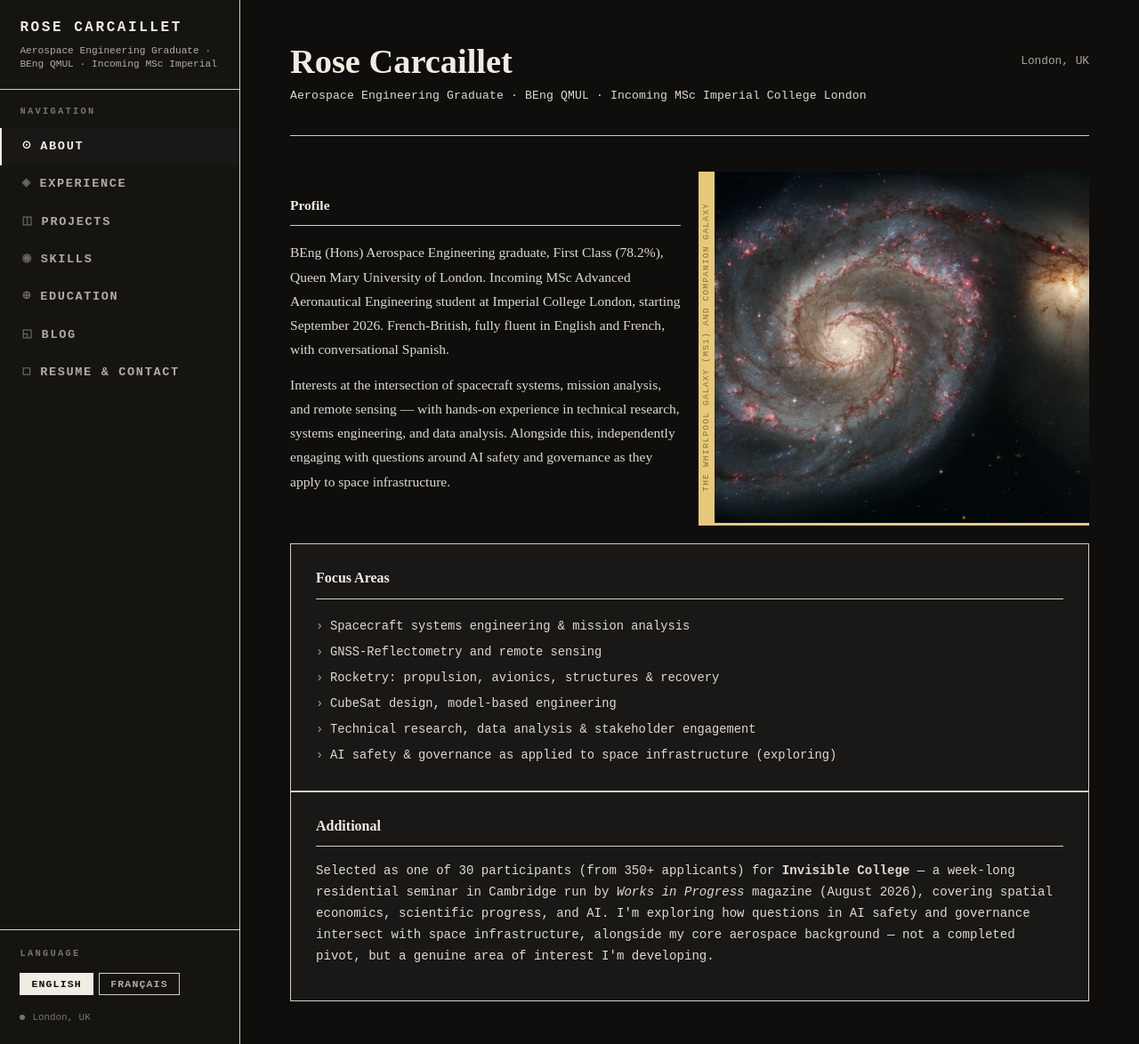
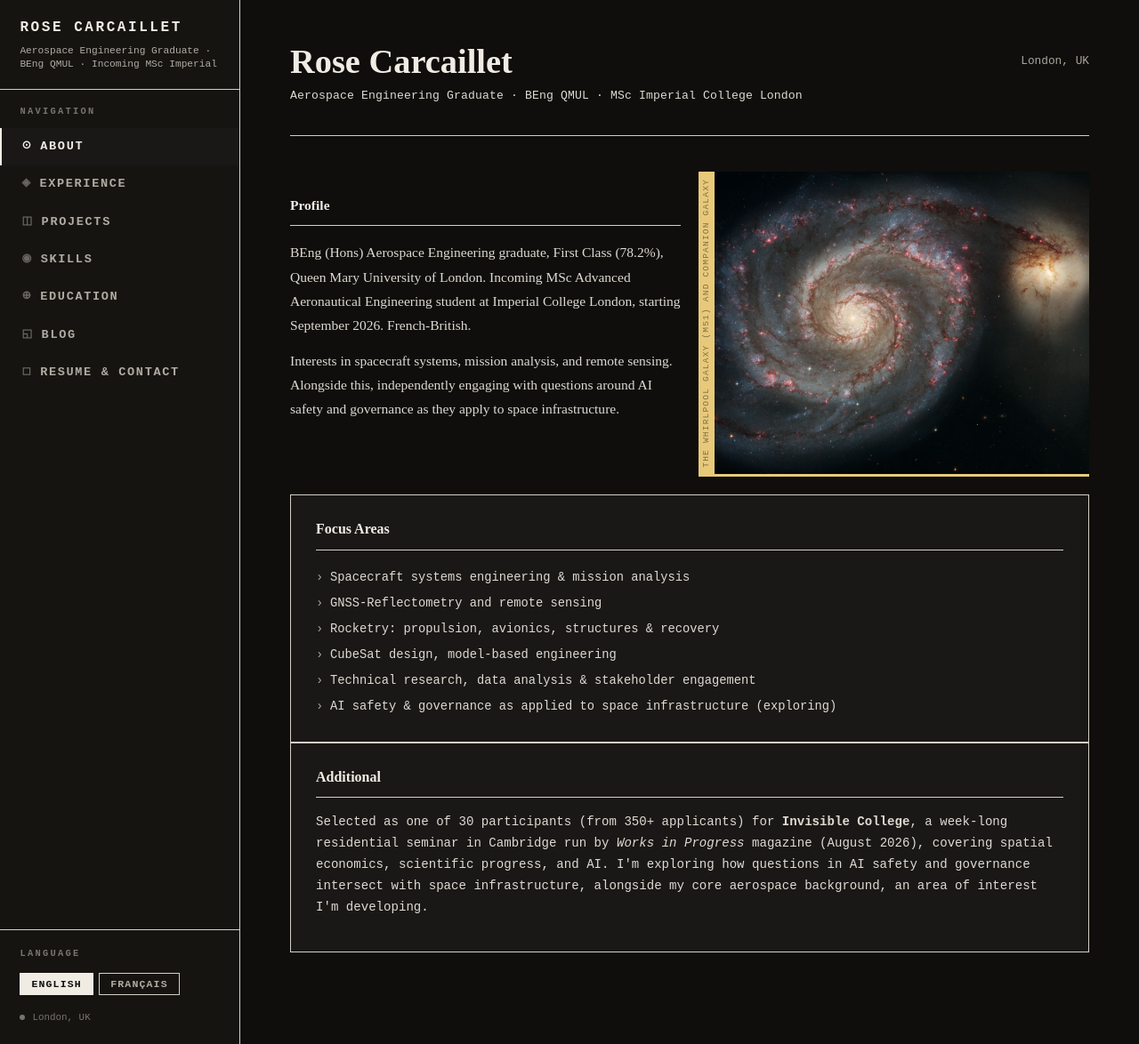
Before and after one commit to rose-31330/rose-31330.github.io, a Jekyll site: the page built from index.md, in a window 1280 px wide. Shown: the whole page at 89% size. Built offline with Jekyll 4.4.1, drawn with Linux system fonts in a browser that asks for light colours.

Commit message:
fixed some AI wording

```diff
--- a/index.md
+++ b/index.md
@@ -9,7 +9,7 @@ permalink: /
   <div class="home-hero">
     <div class="hero-left">
       <h1>Rose Carcaillet</h1>
-      <p class="tagline">Aerospace Engineering Graduate · BEng QMUL · Incoming MSc Imperial College London</p>
+      <p class="tagline">Aerospace Engineering Graduate · BEng QMUL · MSc Imperial College London</p>
     </div>
     <div class="hero-right">
       <span class="lang-en">London, UK</span>
@@ -27,7 +27,7 @@ permalink: /
       <p class="lang-en">
         BEng (Hons) Aerospace Engineering graduate, First Class (78.2%), Queen Mary University of London.
         Incoming MSc Advanced Aeronautical Engineering student at Imperial College London, starting September 2026.
-        French-British, fully fluent in English and French, with conversational Spanish.
+        French-British.
       </p>
       <p class="lang-fr" style="display:none">
         Diplômée en génie aérospatial (BEng, mention très bien, 78,2 %), Queen Mary University of London.
@@ -36,8 +36,7 @@ permalink: /
         conversationnel en espagnol.
       </p>
       <p class="lang-en">
-        Interests at the intersection of spacecraft systems, mission analysis, and remote sensing —
-        with hands-on experience in technical research, systems engineering, and data analysis.
+        Interests in spacecraft systems, mission analysis, and remote sensing.
         Alongside this, independently engaging with questions around AI safety and governance
         as they apply to space infrastructure.
       </p>
@@ -89,11 +88,11 @@ permalink: /
     </p>
     <p class="lang-en">
       Selected as one of 30 participants (from 350+ applicants) for
-      <strong>Invisible College</strong> — a week-long residential seminar in Cambridge run by
+      <strong>Invisible College</strong>, a week-long residential seminar in Cambridge run by
       <em>Works in Progress</em> magazine (August 2026), covering spatial economics, scientific
       progress, and AI. I'm exploring how questions in AI safety and governance intersect with
-      space infrastructure, alongside my core aerospace background — not a completed pivot, but
-      a genuine area of interest I'm developing.
+      space infrastructure, alongside my core aerospace background,
+      an area of interest I'm developing.
     </p>
     <p class="lang-fr" style="display:none">
       Sélectionnée parmi 30 participants (sur plus de 350 candidats) pour l'<strong>Invisible
```
